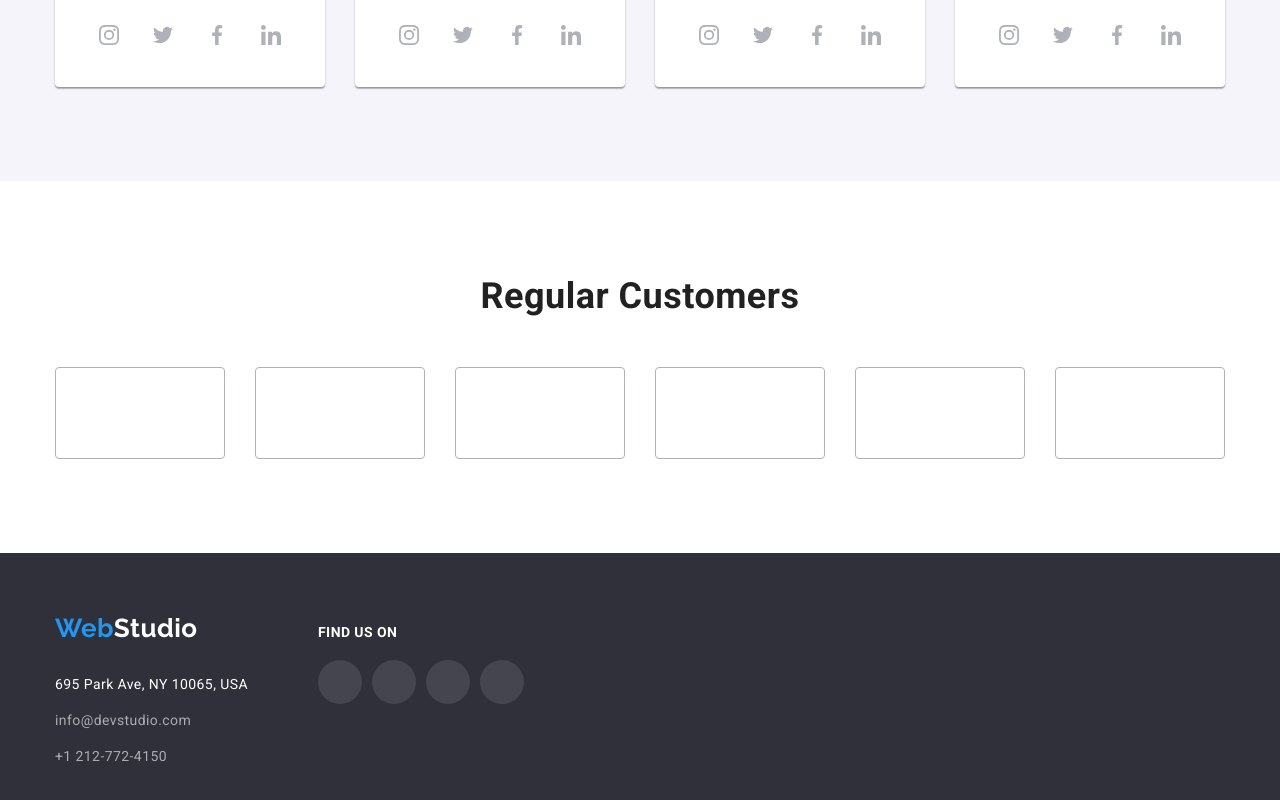
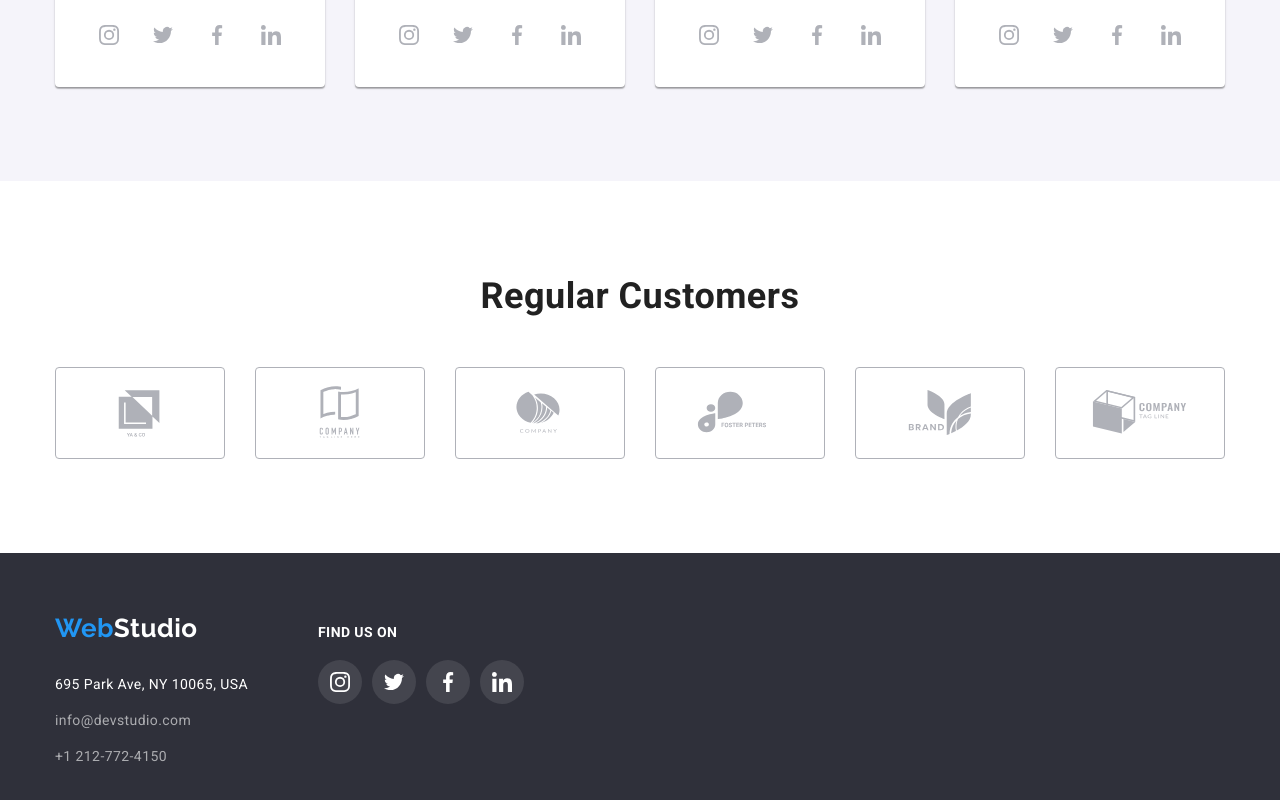
Before and after one commit to ZakiAlina/goit-markup-hw-04, a plain HTML site: page index.html in a window 1280 px wide. Shown: the part 2128-2928 px from the top of the page. Drawn offline with nearby package versions, Linux system fonts and the light colour scheme; the site is published under a folder, as on GitHub Pages, so addresses that start at the root find nothing.

Commit message:
path updated

```diff
--- a/index.html
+++ b/index.html
@@ -344,42 +344,42 @@
             <li class="customers-item">
               <a href="" class="link customers-link">
                 <svg width="106" height="60" class="customers-icon">
-                  <use href="/images/symbol-defs.svg#logo1"></use>
+                  <use href="images/symbol-defs.svg#logo1"></use>
                 </svg>
               </a>
             </li>
             <li class="customers-item">
               <a href="" class="link customers-link">
                 <svg width="106" height="60" class="customers-icon">
-                  <use href="/images/symbol-defs.svg#logo2"></use>
+                  <use href="images/symbol-defs.svg#logo2"></use>
                 </svg>
               </a>
             </li>
             <li class="customers-item">
               <a href="" class="link customers-link">
                 <svg width="106" height="60" class="customers-icon">
-                  <use href="/images/symbol-defs.svg#logo3"></use>
+                  <use href="images/symbol-defs.svg#logo3"></use>
                 </svg>
               </a>
             </li>
             <li class="customers-item">
               <a href="" class="link customers-link">
                 <svg width="106" height="60" class="customers-icon">
-                  <use href="/images/symbol-defs.svg#logo4"></use>
+                  <use href="images/symbol-defs.svg#logo4"></use>
                 </svg>
               </a>
             </li>
             <li class="customers-item">
               <a href="" class="link customers-link">
                 <svg width="106" height="60" class="customers-icon">
-                  <use href="/images/symbol-defs.svg#logo5"></use>
+                  <use href="images/symbol-defs.svg#logo5"></use>
                 </svg>
               </a>
             </li>
             <li class="customers-item">
               <a href="" class="link customers-link">
                 <svg width="106" height="60" class="customers-icon">
-                  <use href="/images/symbol-defs.svg#logo6"></use>
+                  <use href="images/symbol-defs.svg#logo6"></use>
                 </svg>
               </a>
             </li>
@@ -423,7 +423,7 @@
                 class="link footer-social-link"
               >
                 <svg width="20" height="20" class="footer-icon">
-                  <use href="/images/symbol-defs.svg#instagram"></use>
+                  <use href="images/symbol-defs.svg#instagram"></use>
                 </svg>
               </a>
             </li>
@@ -433,7 +433,7 @@
                 class="link footer-social-link"
               >
                 <svg width="20" height="20" class="footer-icon">
-                  <use href="/images/symbol-defs.svg#twitter"></use>
+                  <use href="images/symbol-defs.svg#twitter"></use>
                 </svg>
               </a>
             </li>
@@ -443,7 +443,7 @@
                 class="link footer-social-link"
               >
                 <svg width="20" height="20" class="footer-icon">
-                  <use href="/images/symbol-defs.svg#facebook"></use>
+                  <use href="images/symbol-defs.svg#facebook"></use>
                 </svg>
               </a>
             </li>
@@ -453,7 +453,7 @@
                 class="link footer-social-link"
               >
                 <svg width="20" height="20" class="footer-icon">
-                  <use href="/images/symbol-defs.svg#linkedin"></use>
+                  <use href="images/symbol-defs.svg#linkedin"></use>
                 </svg>
               </a>
             </li>
```
Also changed, not shown: portfolio.html (+4 -4 lines).
